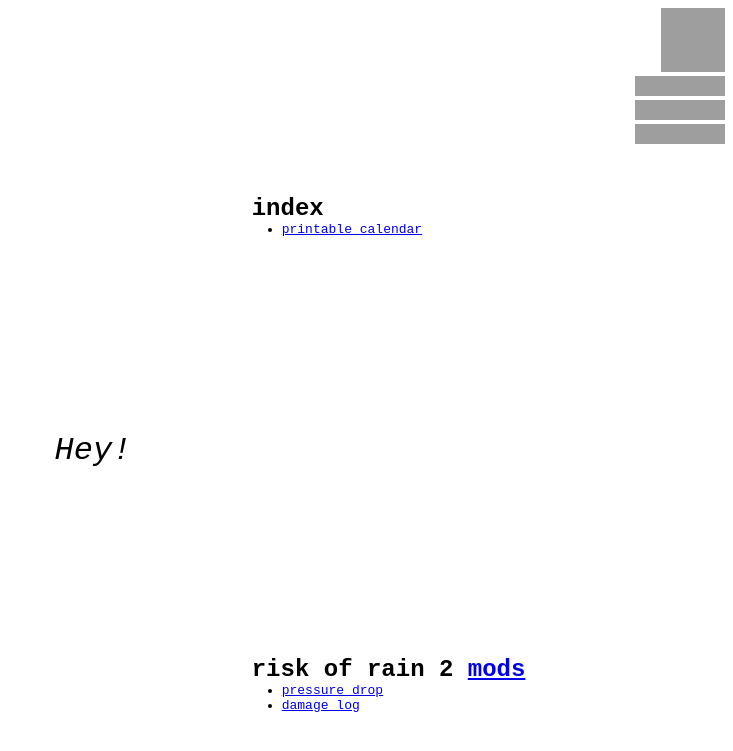
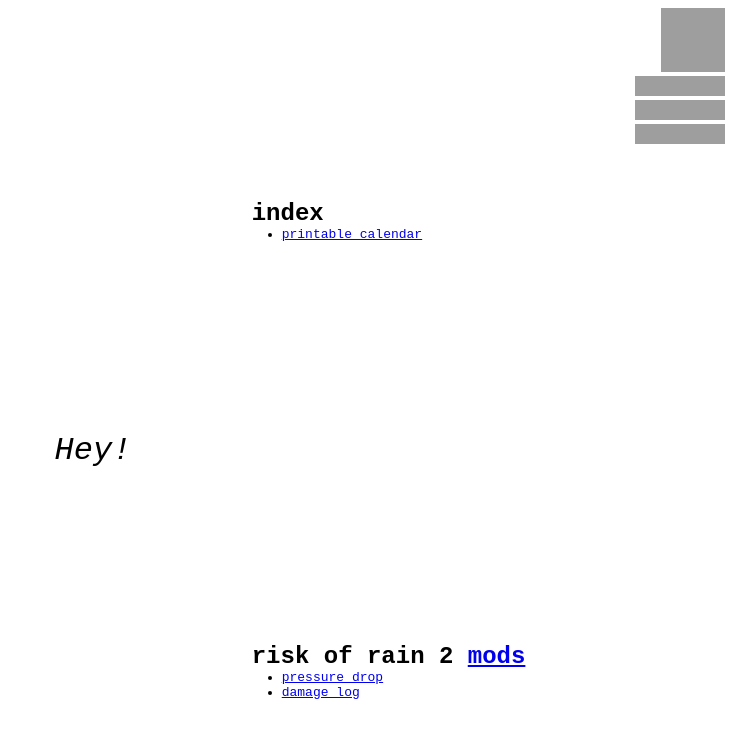
Before and after one commit to itsschwer/itsschwer.github.io, a Jekyll site: the page docs/index.html, which Jekyll copies as it is, in a window 1280 px wide. Shown: the top 751 px of the page, without its empty margins (547-1280 px from the left). Built offline with Jekyll 4.4.1, drawn with Linux system fonts in a browser that asks for light colours; grey boxes are pictures that could not be loaded.

Commit message:
Adjust index layout

```diff
--- a/docs/css/index.css
+++ b/docs/css/index.css
@@ -1,10 +1,11 @@
 body { margin: 0; }
 
-main {
+main.index {
     min-height: 100vh;
     min-height: 100svh; /* interacts better with mobile browser interface */
 
-    display: grid;
+    font-family: monospace;
+
     grid-template-columns:
         1fr
         [mid] fit-content(50%)
@@ -13,11 +14,12 @@
         1fr
         [mid] min-content
         1fr;
+}
 
+.grid {
+    display: grid;
     justify-items: center;
     align-items: center;
-
-    font-family: monospace;
 }
 
 h1 {
@@ -42,13 +44,21 @@
     grid-column-start: mid;
     grid-row-start: mid;
 }
-
-.grid-mid > * {
-    display: block;
-    text-align: center;
+.grid-mid-sub {
+    grid-column-start: mid;
+    grid-row-start: -2;
+    align-self: flex-start;
 }
 
-.align-right {
+.grid-col {
+    width: 100%;
+    height: 100%;
+    grid-row: 1 / -1;
+}
+
+.grid-right { grid-column-start: -2; }
+
+.align-inline-start {
     justify-self: flex-start;
     margin-inline: 20%;
 }
@@ -58,7 +68,7 @@
 
 /* Mobile breakpoint */
 @media only screen and (max-width: 600px) {
-    main {
+    .grid.collapsible {
         /* Collapse columns, probably
          * will cause overlap if a row
          * has multiple populated cells
--- a/docs/index.html
+++ b/docs/index.html
@@ -32,23 +32,25 @@
         <a href="https://www.paypal.com/donate?hosted_button_id=NYFKAS24D4MJS" rel="noopener nofollow"><img alt="Donate with PayPal" src="https://img.shields.io/badge/Donate-FFD140?logo=paypal"></a>
     </nav>
 
-    <main>
+    <main class="index grid collapsible">
         <h1 class="grid-mid"><em>Hey!</em></h1>
 
-        <section style="grid-column-start: -2; grid-row-start: 1;" class="align-right">
+        <div class="grid grid-col grid-right">
+            <section class="align-inline-start">
                 <h2>index</h2>
                 <ul>
                     <li><a href="/calendar/calendar.html">printable calendar</a></li>
                 </ul>
             </section>
 
-        <section style="grid-column-start: -2; grid-row-start: -2;" class="align-right">
+            <section class="align-inline-start">
                 <h2>risk of rain 2 <a href="https://thunderstore.io/package/itsschwer/" rel="noopener nofollow">mods</a></h2>
                 <ul>
                     <li><a href="https://thunderstore.io/package/itsschwer/PressureDrop/" rel="noopener nofollow">pressure drop</a></li>
                     <li><a href="https://thunderstore.io/package/itsschwer/DamageLog/" rel="noopener nofollow">damage log</a></li>
                 </ul>
             </section>
+        </div>
     </main>
 </body>
 
```
Also changed, not shown: docs/404.html (+3 -5 lines). Lines whose indentation alone changed are shown as unchanged.
